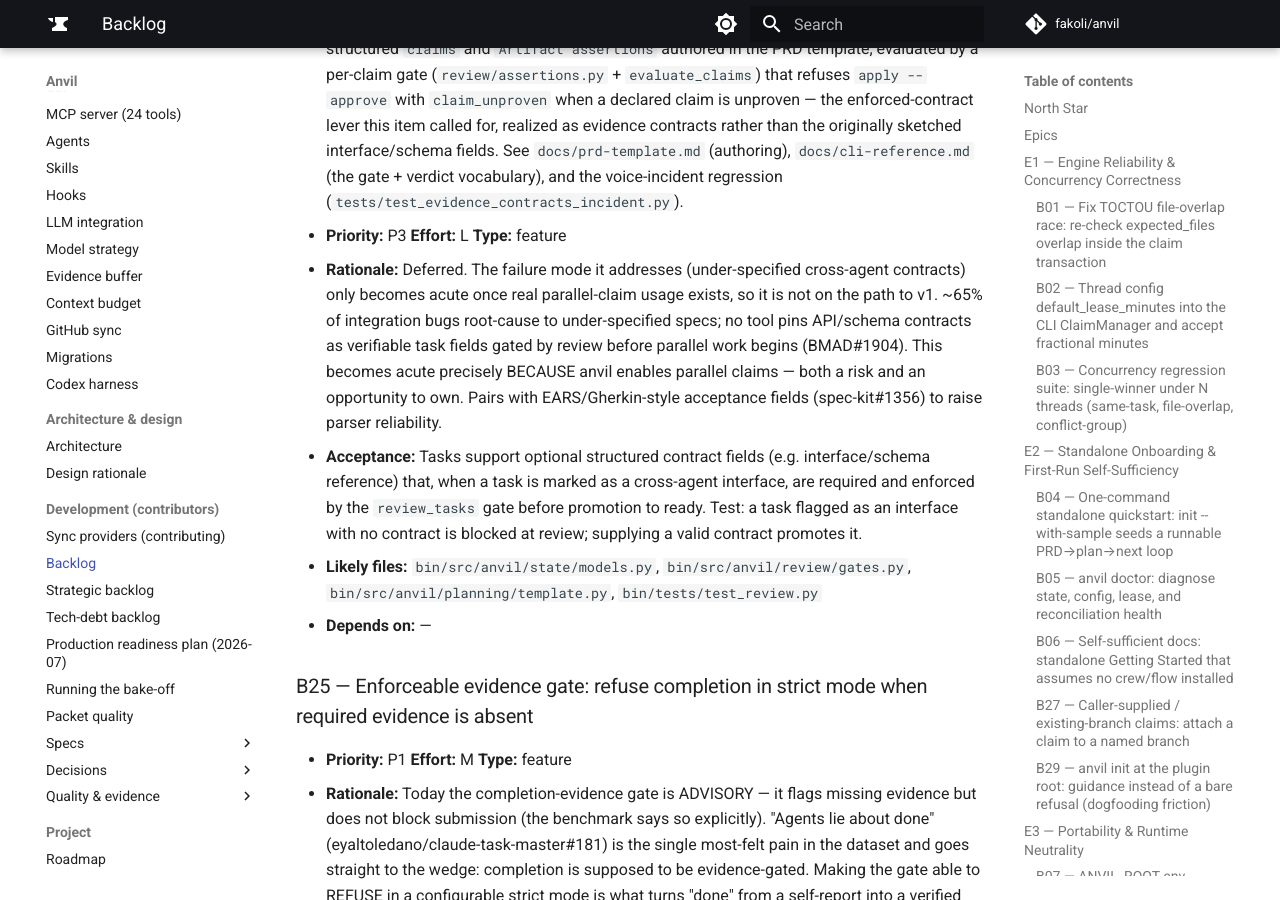
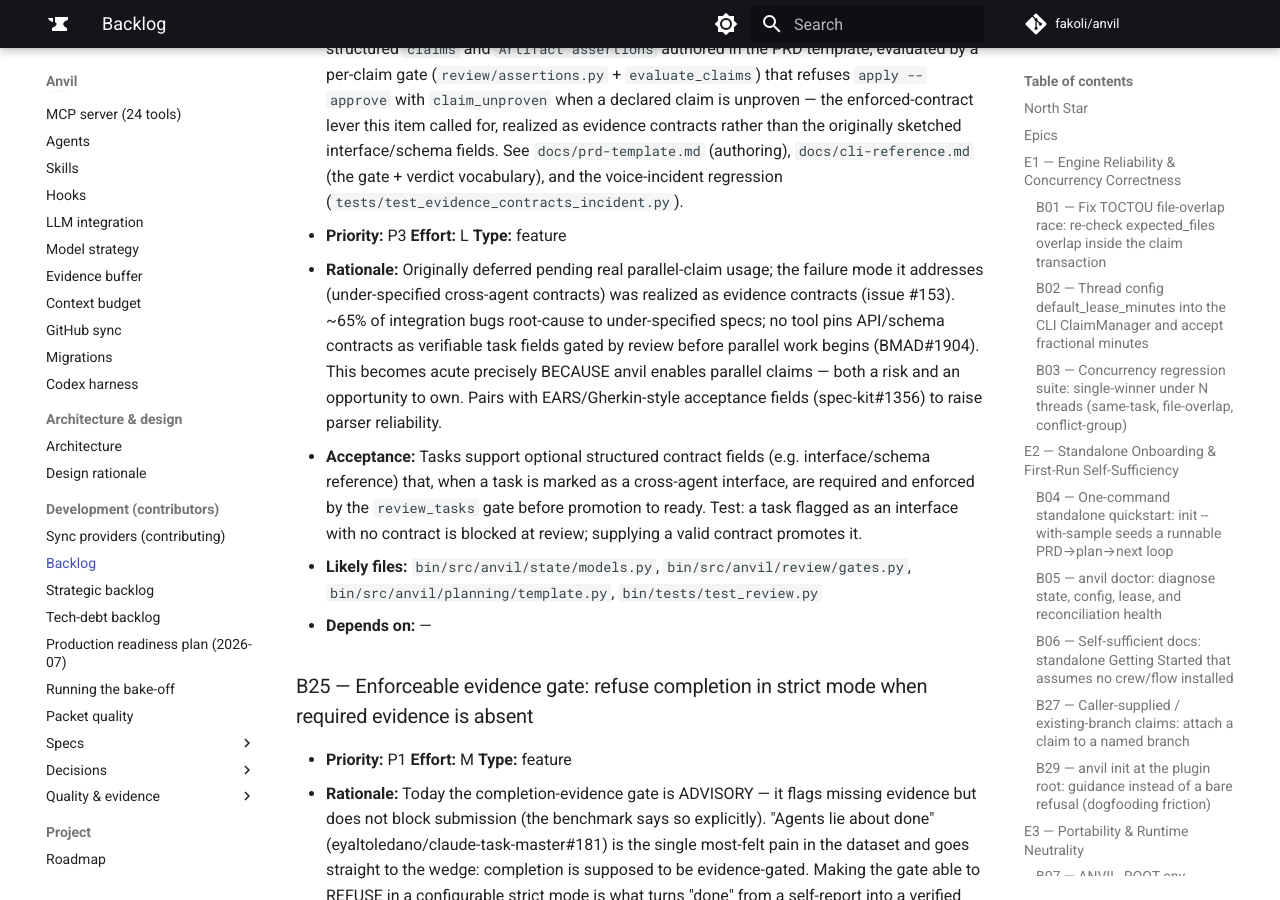
Before and after one commit to fakoli/anvil, an MkDocs documentation site: the page built from docs/backlog/anvil-backlog.md, in a window 1280 px wide and 900 px high, scrolled down 15170 px. Built offline with MkDocs 1.6.1 and Material for MkDocs 9.7.7, drawn with Linux system fonts in a browser that asks for light colours; comment, search, counter and statistics services are not loaded; some of the changed text lies outside the part shown.

Commit message:
docs: fix category/verdict conflation + B22 self-contradictions (review SHOULD-FIX)
mcp.md: diagnostic_only is a verdict, not a category — clarified it arises
from diagnostic/advisory-category evidence (there is no diagnostic_only
category to pass). anvil-backlog.md: reconciled B22's stale 'Deferred'
Rationale and the Sequencing Note's 'deferred post-v1' listing with the
'Implemented' status this sweep added — both now note it shipped as
evidence contracts (issue #153).

Co-Authored-By: Claude Opus 4.8 (1M context) <noreply@anthropic.com>
Claude-Session: https://claude.ai/code/session_01JaQFpwDXt1s2jKayhr4Ehh

```diff
--- a/docs/backlog/anvil-backlog.md
+++ b/docs/backlog/anvil-backlog.md
@@ -257,7 +257,7 @@ Be the durable, runtime-neutral state-of-record for AI-and-human software work:
   `docs/cli-reference.md` (the gate + verdict vocabulary), and the
   voice-incident regression (`tests/test_evidence_contracts_incident.py`).
 - **Priority:** P3  **Effort:** L  **Type:** feature
-- **Rationale:** Deferred. The failure mode it addresses (under-specified cross-agent contracts) only becomes acute once real parallel-claim usage exists, so it is not on the path to v1. ~65% of integration bugs root-cause to under-specified specs; no tool pins API/schema contracts as verifiable task fields gated by review before parallel work begins (BMAD#1904). This becomes acute precisely BECAUSE anvil enables parallel claims — both a risk and an opportunity to own. Pairs with EARS/Gherkin-style acceptance fields (spec-kit#1356) to raise parser reliability.
+- **Rationale:** Originally deferred pending real parallel-claim usage; the failure mode it addresses (under-specified cross-agent contracts) was realized as evidence contracts (issue #153). ~65% of integration bugs root-cause to under-specified specs; no tool pins API/schema contracts as verifiable task fields gated by review before parallel work begins (BMAD#1904). This becomes acute precisely BECAUSE anvil enables parallel claims — both a risk and an opportunity to own. Pairs with EARS/Gherkin-style acceptance fields (spec-kit#1356) to raise parser reliability.
 - **Acceptance:** Tasks support optional structured contract fields (e.g. interface/schema reference) that, when a task is marked as a cross-agent interface, are required and enforced by the `review_tasks` gate before promotion to ready. Test: a task flagged as an interface with no contract is blocked at review; supplying a valid contract promotes it.
 - **Likely files:** `bin/src/anvil/state/models.py`, `bin/src/anvil/review/gates.py`, `bin/src/anvil/planning/template.py`, `bin/tests/test_review.py`
 - **Depends on:** —
@@ -678,4 +678,4 @@ The critical path to a standalone v1, in order:
 4. **B09** (token self-audit) — earn the context-frugality claim before marketing it; cheap (S) and it backs the positioning the launch leans on.
 5. **B07** (`ANVIL_ROOT`) + the thin **B11** accessor — unblock container/host portability so CLI and MCP agree on the project root, and surface the already-existing schema version to tooling.
 
-After the critical path, schedule the remaining differentiated bets — **B26** (three-source drift, P1) once `--json` lands; **B16** (promote in-init migration, P1, no longer blocked on new schema infrastructure); the standalone-onboarding polish (**B04**, **B06**, **B27**); then the XL brownfield front door (**B13**, P2) once the engine is trustworthy and scriptable; and finally the parity/positioning items (**B23** Mermaid, **B28** structured acceptance grammar) and the deferred post-v1 work (**B24**, **B22**). Every item that touches a plugin file must bump `.claude-plugin/plugin.json` and regenerate the registry per repo CLAUDE.md rules.
+After the critical path, schedule the remaining differentiated bets — **B26** (three-source drift, P1) once `--json` lands; **B16** (promote in-init migration, P1, no longer blocked on new schema infrastructure); the standalone-onboarding polish (**B04**, **B06**, **B27**); then the XL brownfield front door (**B13**, P2) once the engine is trustworthy and scriptable; and finally the parity/positioning items (**B23** Mermaid, **B28** structured acceptance grammar) and the deferred post-v1 work (**B24**; **B22** shipped ahead of sequence as evidence contracts, issue #153). Every item that touches a plugin file must bump `.claude-plugin/plugin.json` and regenerate the registry per repo CLAUDE.md rules.
```
Also changed, not shown: docs/mcp.md (+2 -1 lines).
